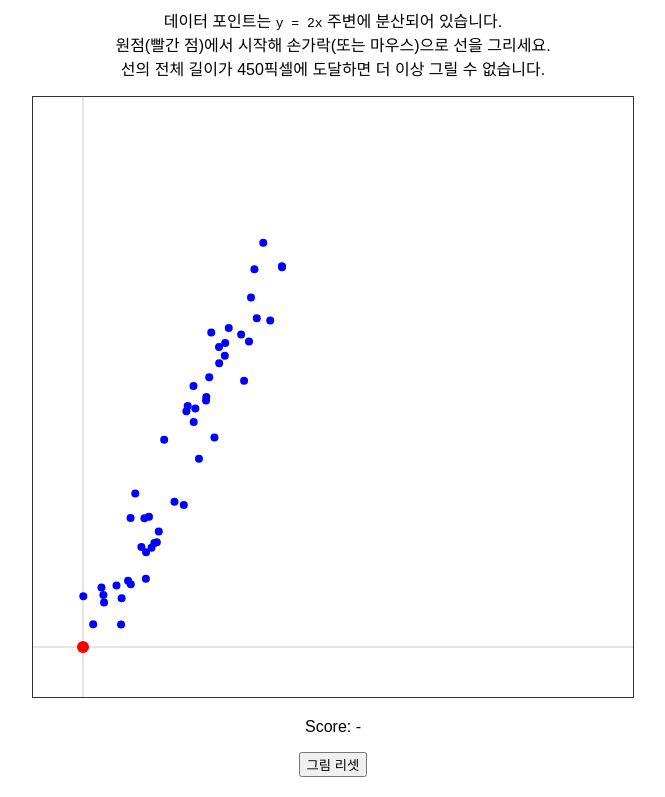
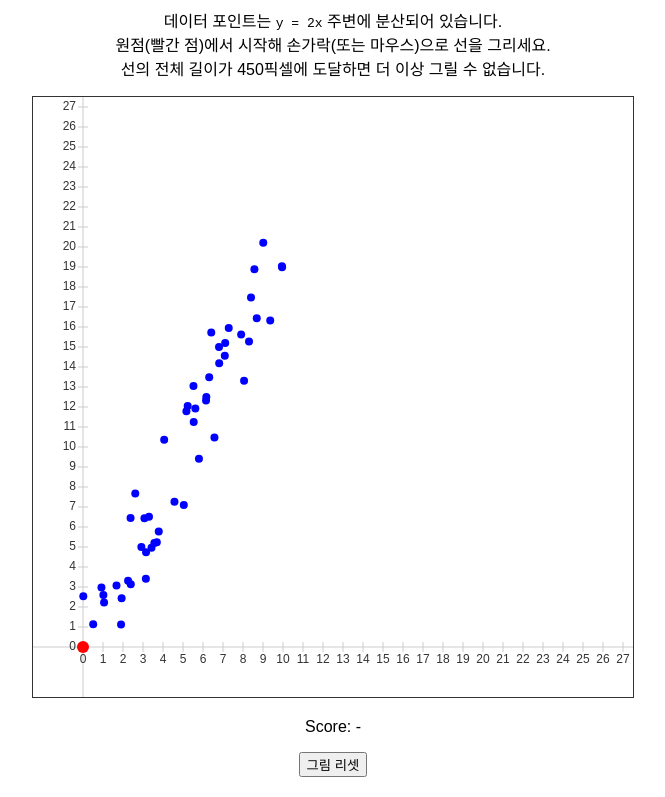
Before and after one commit to junghoontak/Deeplearning, a plain HTML site: page index.html in a window 1280 px wide. Shown: the part 81-878 px from the top of the page, without its empty margins (307-972 px from the left). Drawn offline with Linux system fonts and the light colour scheme.

Commit message:
Update index.html

```diff
--- a/index.html
+++ b/index.html
@@ -2,7 +2,7 @@
 <html lang="ko">
 <head>
   <meta charset="UTF-8">
-  <title>딥러닝 설명 데모: 제한된 자유곡선 맞추기</title>
+  <title>딥러닝 설명 데모: 축에 눈금 추가</title>
   <style>
     body {
       text-align: center;
@@ -16,7 +16,7 @@
   </style>
 </head>
 <body>
-  <h1>딥러닝 설명 데모: 제한된 자유곡선 맞추기</h1>
+  <h1>딥러닝 설명 데모: 축에 눈금 추가</h1>
   <p>
     데이터 포인트는 <code>y = 2x</code> 주변에 분산되어 있습니다.<br>
     원점(빨간 점)에서 시작해 손가락(또는 마우스)으로 선을 그리세요.<br>
@@ -64,11 +64,11 @@
       updateScore();
     }
 
-    // 캔버스에 데이터 포인트, 원점, 그리고 사용자가 그린 선을 그립니다.
+    // 캔버스에 데이터 포인트, 축, 원점, 그리고 사용자가 그린 선을 그립니다.
     function draw() {
       ctx.clearRect(0, 0, canvasWidth, canvasHeight);
 
-      // (옵션) 축 그리기
+      // 축 그리기
       ctx.strokeStyle = '#ccc';
       ctx.lineWidth = 1;
       ctx.beginPath();
@@ -79,6 +79,37 @@
       ctx.moveTo(origin.x, 0);
       ctx.lineTo(origin.x, canvasHeight);
       ctx.stroke();
+
+      // 축 눈금 및 숫자 표시
+      const tickLen = 5;
+      ctx.font = '12px Arial';
+      ctx.fillStyle = '#333';
+
+      // x축 (원점부터 오른쪽)
+      ctx.textAlign = 'center';
+      ctx.textBaseline = 'top';
+      let maxX = Math.floor((canvasWidth - origin.x) / scale);
+      for (let i = 0; i <= maxX; i++) {
+        let xPos = origin.x + i * scale;
+        ctx.beginPath();
+        ctx.moveTo(xPos, origin.y - tickLen);
+        ctx.lineTo(xPos, origin.y + tickLen);
+        ctx.stroke();
+        ctx.fillText(i, xPos, origin.y + tickLen + 2);
+      }
+
+      // y축 (원점부터 위쪽)
+      ctx.textAlign = 'right';
+      ctx.textBaseline = 'middle';
+      let maxY = Math.floor(origin.y / scale);
+      for (let j = 0; j <= maxY; j++) {
+        let yPos = origin.y - j * scale;
+        ctx.beginPath();
+        ctx.moveTo(origin.x - tickLen, yPos);
+        ctx.lineTo(origin.x + tickLen, yPos);
+        ctx.stroke();
+        ctx.fillText(j, origin.x - tickLen - 2, yPos);
+      }
 
       // 데이터 포인트 그리기 (파란 원)
       ctx.fillStyle = 'blue';
```
